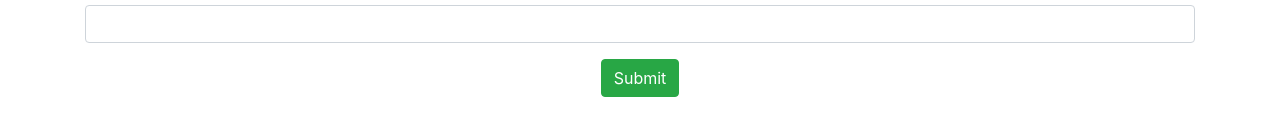
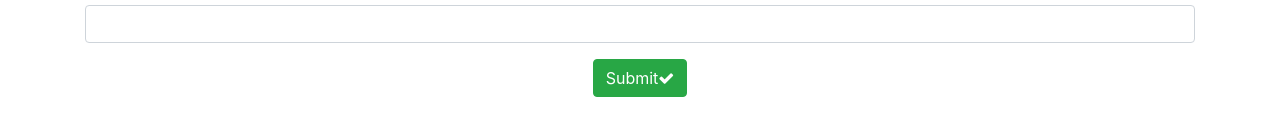
Before and after one commit to BruMonster/Desenvolvimento-de-Sistemas-ETEC, a plain HTML site: page cadastro.html in a window 1280 px wide. Shown: the part 263-398 px from the top of the page. Drawn offline with nearby package versions, Linux system fonts and the light colour scheme.

Commit message:
Update cadastro.html

```diff
--- a/cadastro.html
+++ b/cadastro.html
@@ -32,9 +32,8 @@
         </form>
     </div>
 
- <center><button type="submit" class="btn btn-success">Submit</button> </center>
+ <center><button type="submit" class="btn btn-success">Submit<span class="fa fa-check"> </span> </button> </center>
 
+</body>
 
-
-    </div>
-</body>
+</html>
```
